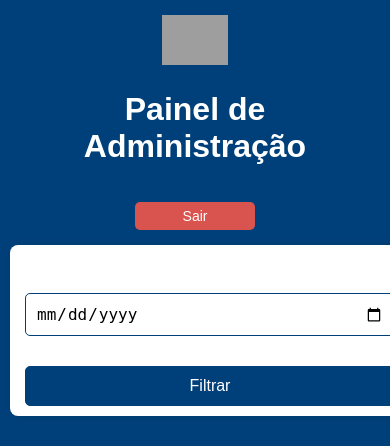
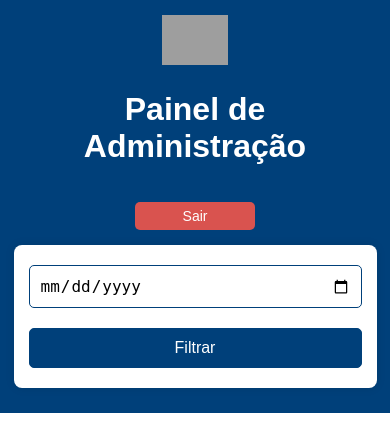
Before and after one commit to cayo-pereira/sistema-marcacoes, a Flask app: page /admin in a window 390 px wide. Shown: the top 446 px of the page. Run offline with Flask 3, Linux system fonts and the light colour scheme; the visitor is signed in with stand-in values (Sample User, id 1); data that the repository does not hold is empty; grey boxes are pictures that could not be loaded.

Commit message:
validação por matricula
Adição da validação por matricula, validação por e-mail não foi removida e responsividade atualizada.

```diff
--- a/app.py
+++ b/app.py
@@ -3,12 +3,12 @@
 import sqlite3
 import smtplib
 from email.mime.text import MIMEText
-import config  # Importa as configurações do arquivo config.py
+import config
 
 app = Flask(__name__)
 app.secret_key = 'chave_secreta'
 
-# Usando as variáveis de configuração do arquivo config.py
+# Configurações
 ADMIN_USER = config.ADMIN_USER
 ADMIN_PASS = config.ADMIN_PASS
 EMAIL_USER = config.EMAIL_USER
@@ -16,7 +16,7 @@
 SMTP_SERVER = config.SMTP_SERVER
 SMTP_PORT = config.SMTP_PORT
 
-# Função para inicializar o banco de dados
+# ----- Banco de Dados -----
 def init_db():
     conn = sqlite3.connect('consultas.db')
     c = conn.cursor()
@@ -27,28 +27,32 @@
         email TEXT NOT NULL,
         data TEXT NOT NULL,
         horario TEXT NOT NULL,
-        semana INTEGER NOT NULL
+        semana INTEGER NOT NULL,
+        matricula TEXT NOT NULL
     )
     ''')
-     # Adicionar a coluna 'matricula' caso o banco já exista
-    c.execute("PRAGMA table_info(marcacoes)")
-    colunas = [coluna[1] for coluna in c.fetchall()]
-    if 'matricula' not in colunas:
-        c.execute("ALTER TABLE marcacoes ADD COLUMN matricula TEXT NOT NULL")
-
     conn.commit()
     conn.close()
 
-# Função para verificar se o funcionário já marcou consulta na mesma semana
-def consulta_ja_marcada(nome, email, semana):
+def consulta_por_email_ou_matricula(email, matricula, semana):
     conn = sqlite3.connect('consultas.db')
     c = conn.cursor()
-    c.execute('SELECT * FROM marcacoes WHERE email = ? AND semana = ?', (email, semana))
+    c.execute('SELECT * FROM marcacoes WHERE (email = ? OR matricula = ?) AND semana = ?',
+              (email, matricula, semana))
+    consulta = c.fetchone()
+    conn.close()
+    return consulta
+
+def marcacao_existente_no_dia(email, matricula, data, horario):
+    conn = sqlite3.connect('consultas.db')
+    c = conn.cursor()
+    c.execute('''SELECT * FROM marcacoes
+                 WHERE (email = ? OR matricula = ?) AND data = ? AND horario = ?''',
+              (email, matricula, data, horario))
     consulta = c.fetchone()
     conn.close()
     return consulta is not None
 
-# Função para salvar a marcação no banco de dados
 def salvar_marcacao(nome, email, matricula, data, horario, semana):
     conn = sqlite3.connect('consultas.db')
     c = conn.cursor()
@@ -59,7 +63,6 @@
     conn.commit()
     conn.close()
 
-# Função para pegar todas as consultas para a administração
 def get_all_consultas():
     conn = sqlite3.connect('consultas.db')
     c = conn.cursor()
@@ -67,44 +70,6 @@
     consultas = c.fetchall()
     conn.close()
     return consultas
-
-# Função para excluir uma consulta do banco de dados
-def excluir_consulta(consulta_id):
-    conn = sqlite3.connect('consultas.db')
-    c = conn.cursor()
-    c.execute('DELETE FROM marcacoes WHERE id = ?', (consulta_id,))
-    conn.commit()
-    conn.close()
-
-# Função para enviar o email de confirmação
-def enviar_email_confirmacao(email, data, horario):
-    msg = MIMEText(f'Sua consulta foi agendada para o dia {data} às {horario}.')
-    msg['Subject'] = 'Confirmação de Consulta'
-    msg['From'] = EMAIL_USER  # Usando a variável de configuração para o e-mail
-    msg['To'] = email
-
-    try:
-        server = smtplib.SMTP(SMTP_SERVER, SMTP_PORT)  # Usando a variável de configuração para o servidor e porta SMTP
-        server.starttls()
-        server.login(EMAIL_USER, EMAIL_PASS)  # Usando as variáveis de configuração para login
-        server.sendmail(msg['From'], [msg['To']], msg.as_string())
-        server.quit()
-    except Exception as e:
-        print(f'Erro ao enviar o e-mail: {e}')
-
-# Função para verificar horários ocupados
-def horarios_ocupados(data):
-    conn = sqlite3.connect('consultas.db')
-    c = conn.cursor()
-    c.execute('SELECT horario FROM marcacoes WHERE data = ?', (data,))
-    horarios = c.fetchall()
-    conn.close()
-    return [horario[0] for horario in horarios]
-
-# Função para verificar se a data é válida (segunda a sexta-feira)
-def data_valida(data):
-    data_selecionada = datetime.strptime(data, '%Y-%m-%d')
-    return data_selecionada.weekday() < 5  # 0-4 representa segunda a sexta-feira
 
 def get_consultas_por_data(data):
     conn = sqlite3.connect('consultas.db')
@@ -114,7 +79,40 @@
     conn.close()
     return consultas
 
+def excluir_consulta(consulta_id):
+    conn = sqlite3.connect('consultas.db')
+    c = conn.cursor()
+    c.execute('DELETE FROM marcacoes WHERE id = ?', (consulta_id,))
+    conn.commit()
+    conn.close()
 
+def horarios_ocupados(data):
+    conn = sqlite3.connect('consultas.db')
+    c = conn.cursor()
+    c.execute('SELECT horario FROM marcacoes WHERE data = ?', (data,))
+    horarios = c.fetchall()
+    conn.close()
+    return [h[0] for h in horarios]
+
+def data_valida(data):
+    data_obj = datetime.strptime(data, '%Y-%m-%d')
+    return data_obj.weekday() < 5
+
+def enviar_email_confirmacao(email, data, horario):
+    msg = MIMEText(f'Sua consulta foi agendada para o dia {data} às {horario}.')
+    msg['Subject'] = 'Confirmação de Consulta'
+    msg['From'] = EMAIL_USER
+    msg['To'] = email
+    try:
+        server = smtplib.SMTP(SMTP_SERVER, SMTP_PORT)
+        server.starttls()
+        server.login(EMAIL_USER, EMAIL_PASS)
+        server.sendmail(msg['From'], [msg['To']], msg.as_string())
+        server.quit()
+    except Exception as e:
+        print(f'Erro ao enviar o e-mail: {e}')
+
+# ----- Rotas -----
 @app.route('/', methods=['GET', 'POST'])
 def marcacao():
     if request.method == 'POST':
@@ -124,26 +122,29 @@
         data = request.form['data']
         horario = request.form['horario']
 
-        # Validação da matrícula (4 a 8 números)
         if not matricula.isdigit() or not (4 <= len(matricula) <= 8):
             return render_template('erro.html', mensagem="A matrícula deve conter entre 4 e 8 números.")
 
-        # Calcular a semana do ano
-        semana_atual = datetime.strptime(data, '%Y-%m-%d').isocalendar()[1]
-
-        # Verificar se a data é válida (não permite sábado e domingo)
         if not data_valida(data):
             return render_template('erro.html', mensagem="Não é possível agendar para sábados ou domingos.")
 
-        # Verificar se a consulta já foi marcada na mesma semana e com o mesmo e-mail
-        if consulta_ja_marcada(nome, email, semana_atual):
-            return render_template('erro.html', mensagem="Você já marcou uma consulta essa semana.")
+        semana_atual = datetime.strptime(data, '%Y-%m-%d').isocalendar()[1]
 
-        # Armazenar a marcação
+        # Verifica se já existe consulta com mesmo email OU mesma matrícula na semana
+        consulta_existente = consulta_por_email_ou_matricula(email, matricula, semana_atual)
+        if consulta_existente:
+            if consulta_existente[2] == email:  # Email igual
+                return render_template('erro.html', mensagem="Este e-mail já possui uma consulta agendada nesta semana.")
+            else:  # Matrícula igual
+                return render_template('erro.html', mensagem="Esta matrícula já possui uma consulta agendada nesta semana.")
+
+        if marcacao_existente_no_dia(email, matricula, data, horario):
+            return render_template('erro.html', mensagem="Já existe uma marcação para este horário.")
+
         session['consulta'] = {
             'nome': nome, 'email': email, 'matricula': matricula,
             'data': data, 'horario': horario
-            }
+        }
         return redirect(url_for('confirmacao'))
 
     return render_template('marcacao.html')
@@ -154,24 +155,17 @@
     if not data:
         return jsonify([])
 
-    # Verificar se a data é válida
     try:
         data_obj = datetime.strptime(data, '%Y-%m-%d')
-        if data_obj.weekday() >= 5:  # Sábado (5) ou Domingo (6)
+        if data_obj.weekday() >= 5:
             return jsonify({'error': 'Não é possível agendar para sábados ou domingos.'})
     except ValueError:
         return jsonify({'error': 'Data inválida.'})
 
-    # Horários fixos disponíveis
     todos_horarios = ["08:00", "09:00", "10:00", "11:00", "13:00", "14:00", "15:00"]
-
-    # Horários já marcados
-    horarios_ocupados_lista = horarios_ocupados(data)
-
-    # Filtrar horários disponíveis
-    horarios_disponiveis = [h for h in todos_horarios if h not in horarios_ocupados_lista]
-
-    return jsonify(horarios_disponiveis)
+    ocupados = horarios_ocupados(data)
+    disponiveis = [h for h in todos_horarios if h not in ocupados]
+    return jsonify(disponiveis)
 
 @app.route('/confirmacao', methods=['GET', 'POST'])
 def confirmacao():
@@ -182,9 +176,8 @@
 
     if request.method == 'POST':
         if request.form['confirmar'] == 'true':
-            # Salvar a marcação no banco de dados
-            semana_atual = datetime.strptime(consulta['data'], '%Y-%m-%d').isocalendar()[1]
-            salvar_marcacao(consulta['nome'], consulta['email'], consulta['matricula'], consulta['data'], consulta['horario'], semana_atual)
+            semana = datetime.strptime(consulta['data'], '%Y-%m-%d').isocalendar()[1]
+            salvar_marcacao(consulta['nome'], consulta['email'], consulta['matricula'], consulta['data'], consulta['horario'], semana)
             enviar_email_confirmacao(consulta['email'], consulta['data'], consulta['horario'])
             session.pop('consulta')
             return redirect(url_for('sucesso', data=consulta['data'], horario=consulta['horario']))
@@ -205,15 +198,9 @@
     if 'admin' not in session:
         return redirect(url_for('login'))
 
-    filtro_data = request.args.get('filtro_data')  # Pega o valor do filtro (se existir)
-
-    if filtro_data:
-        consultas = get_consultas_por_data(filtro_data)
-    else:
-        consultas = get_all_consultas()
-
+    filtro_data = request.args.get('filtro_data')
+    consultas = get_consultas_por_data(filtro_data) if filtro_data else get_all_consultas()
     return render_template('administracao.html', consultas=consultas, filtro_data=filtro_data)
-
 
 @app.route('/admin/excluir', methods=['POST'])
 def excluir():
@@ -221,7 +208,10 @@
         return redirect(url_for('login'))
 
     consulta_id = int(request.form['id'])
+    filtro_data = request.form.get('filtro_data')
     excluir_consulta(consulta_id)
+    if filtro_data:
+        return redirect(url_for('admin', filtro_data=filtro_data))
     return redirect(url_for('admin'))
 
 @app.route('/login', methods=['GET', 'POST'])
@@ -240,5 +230,5 @@
     return redirect(url_for('login'))
 
 if __name__ == '__main__':
-    init_db()  # Inicializa o banco de dados ao iniciar a aplicação
+    init_db()
     app.run(debug=True)
--- a/static/styles.css
+++ b/static/styles.css
@@ -315,7 +315,12 @@
     display: flex;
     align-items: center;
     gap: 10px;
-    flex-wrap: nowrap; /* Desktop: continua em linha */
+    flex-wrap: nowrap;
+    background-color: white;
+    padding: 10px;
+    border-radius: 8px;
+    box-shadow: 0px 0px 10px rgba(0, 0, 0, 0.1);
+    width: 25%;
 }
 
 .filtro-form input[type="date"],
@@ -324,21 +329,15 @@
     font-size: 14px;
 }
 
-header {
-    position: relative;
-}
-
 /* Ajuste do filtro para telas menores */
 @media (max-width: 768px) {
     .filtro-form {
-        position: static; /* remove o posicionamento absoluto */
+        position: static;
         flex-direction: column;
         align-items: stretch;
-        justify-content: center;
-        gap: 10px;
-        margin-top: 10px;
-        width: 100%;
-        padding: 0 15px;
+        width: 90%;
+        margin: 10px auto;
+        padding: 15px;
     }
 
     .filtro-form input[type="date"],
@@ -346,5 +345,17 @@
         width: 100%;
         font-size: 16px;
         padding: 10px;
+        margin: 5px 0;
+    }
+
+    .filtro-form label {
+        margin-bottom: 5px;
+        text-align: left;
     }
 }
+
+/* Mantém esta regra para outros forms na página admin */
+body.page-admin form:not(.logout-form):not(.filtro-form) {
+    all: unset;
+    display: block;
+}
--- a/templates/administracao.html
+++ b/templates/administracao.html
@@ -6,7 +6,7 @@
     <title>Administração</title>
     <link rel="stylesheet" href="/static/styles.css">
 </head>
-<body> <!-- Adicionando a classe page-administracao ao body -->
+<body class="page-admin"> <!-- Classe adicionada para estilos específicos -->
     <header>
         <div class="logo">
             <img src="{{ url_for('static', filename='logo.png') }}" alt="Logo">
@@ -18,7 +18,6 @@
             <button type="submit" class="btn-sair">Sair</button>
         </form>
         <form method="GET" action="{{ url_for('admin') }}" class="filtro-form">
-            <label for="filtro_data">Filtrar por data:</label>
             <input type="date" name="filtro_data" id="filtro_data" value="{{ filtro_data|default('') }}">
             <button type="submit" class="btn-filtrar">Filtrar</button>
         </form>
```
